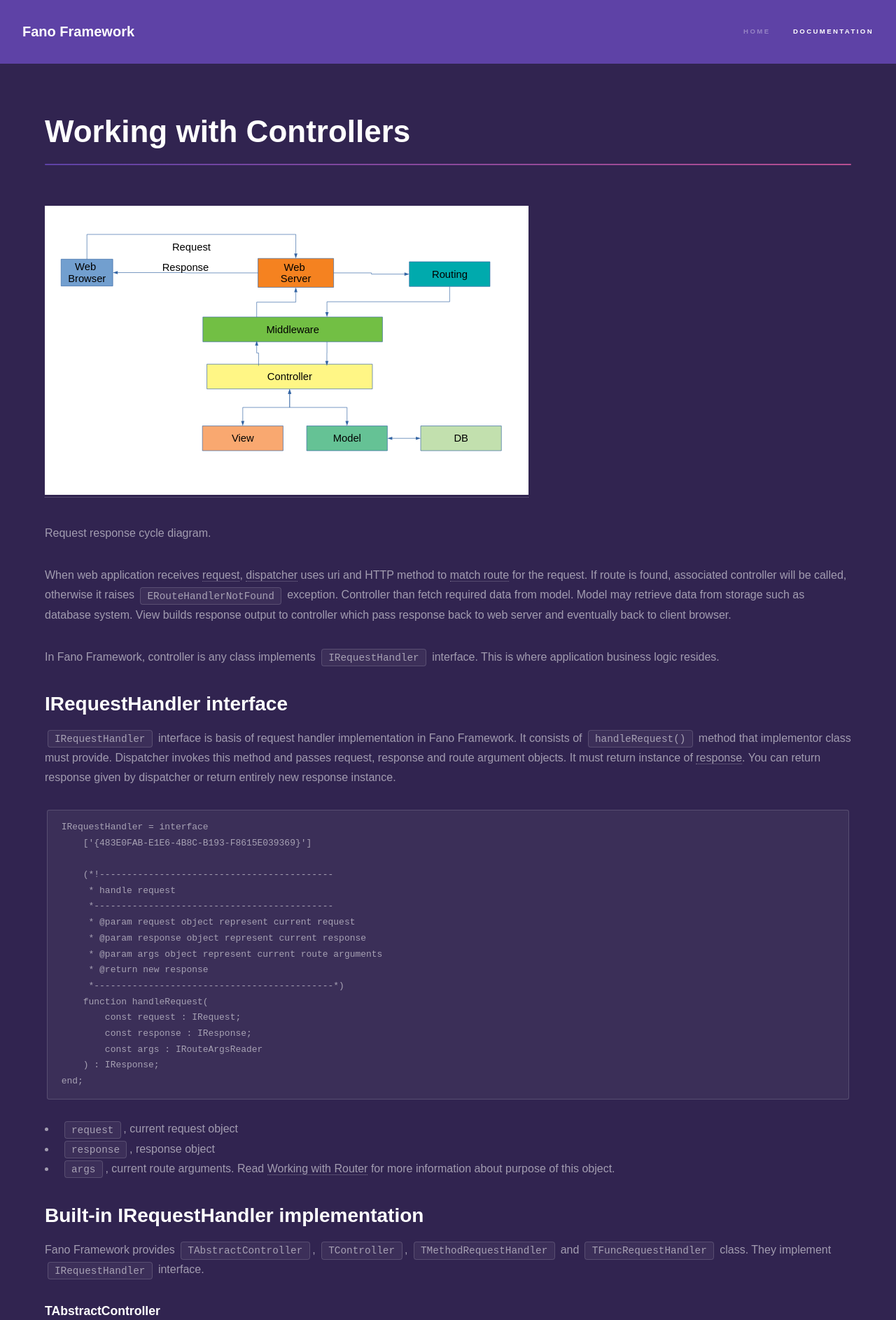
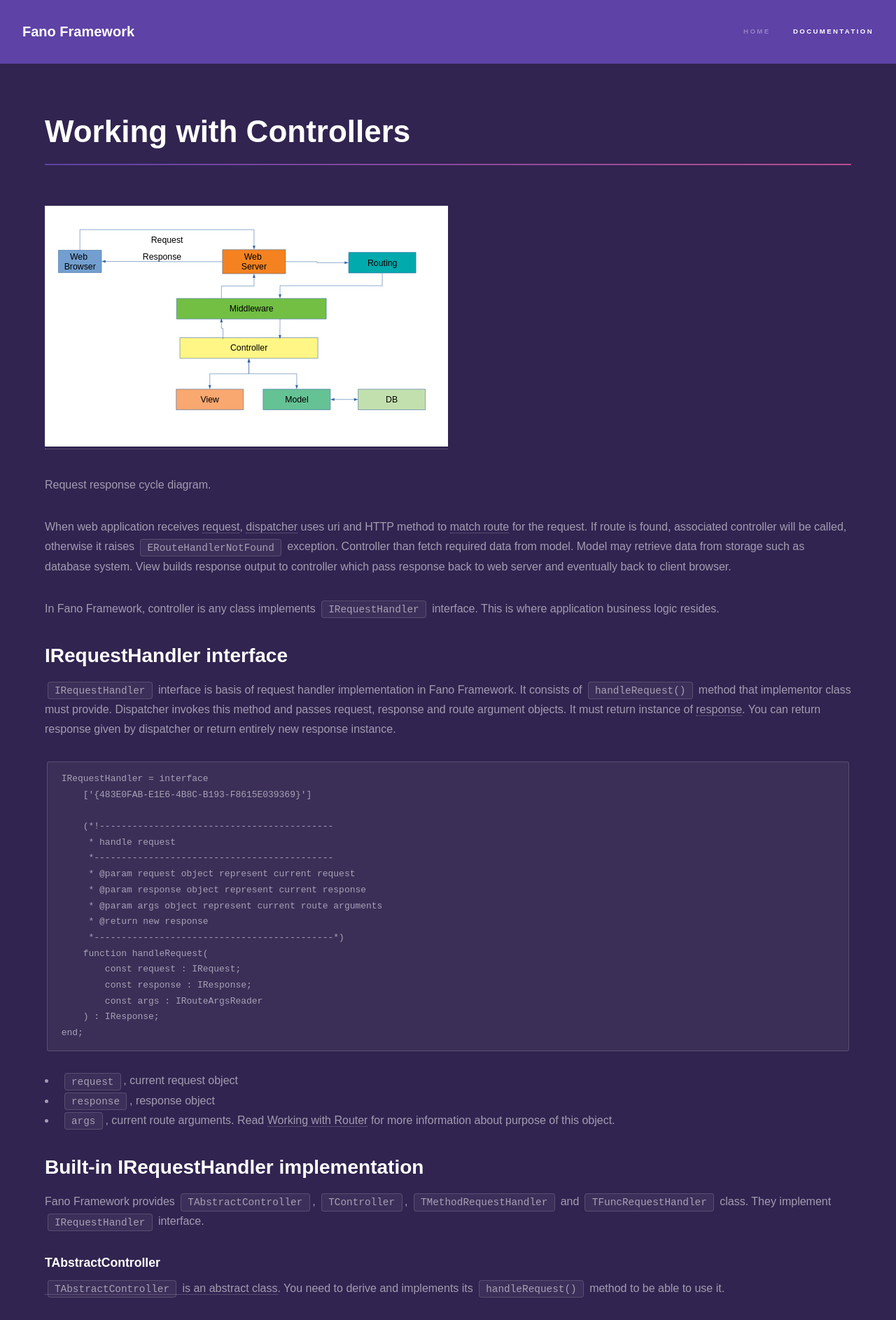
Before and after one commit to fanoframework/fanoframework.github.io, a Jekyll site: the page built from working-with-controllers/index.md, in a window 1280 px wide. Shown: the top 1886 px of the page at 70% size. Built offline with Jekyll 4.4.1, drawn with Linux system fonts in a browser that asks for light colours; our own code applies the rules of GitHub Pages for plain Markdown files.

```diff
--- a/working-with-controllers/index.md
+++ b/working-with-controllers/index.md
@@ -6,7 +6,7 @@
 <h1 class="major">Working with Controllers</h1>
 
 <a href="/assets/images/request-response-cycle.svg">
-<img src="/assets/images/request-response-cycle.svg" alt="Request response cycle diagram" width="60%">
+<img src="/assets/images/request-response-cycle.svg" alt="Request response cycle diagram" width="50%">
 </a>
 
 Request response cycle diagram.
```
